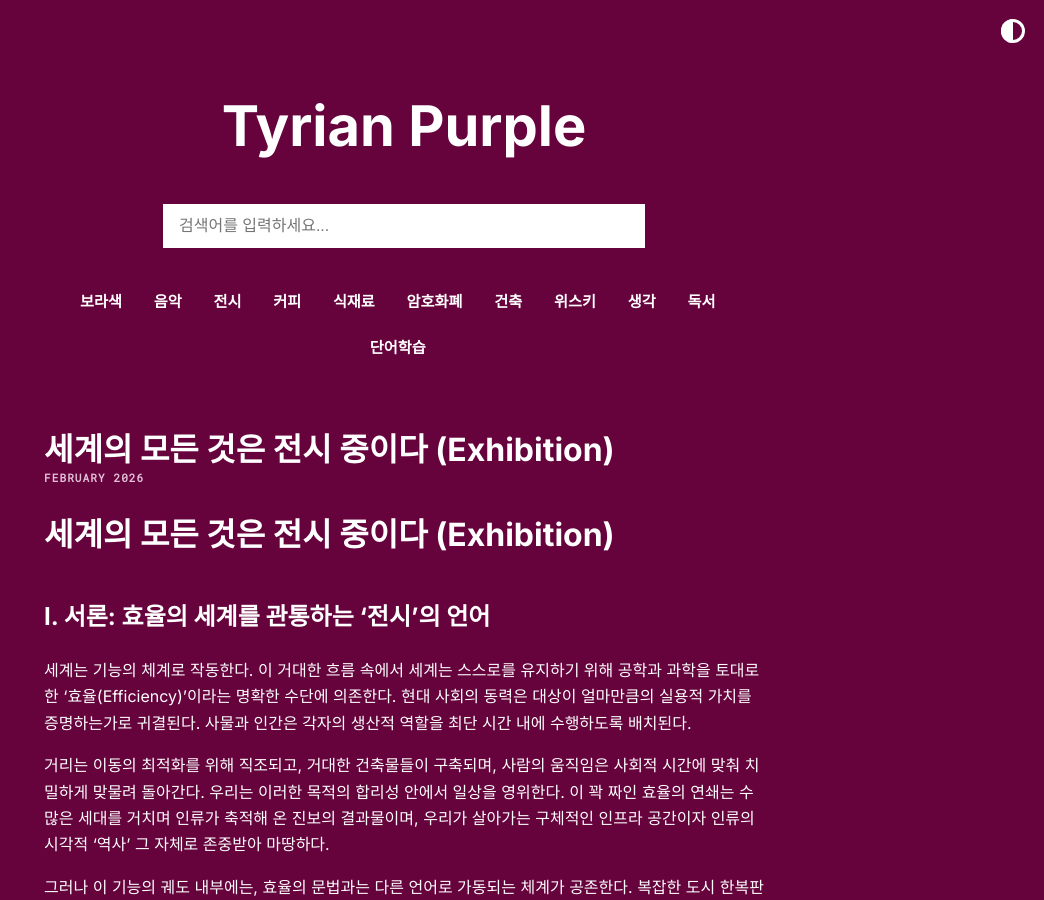
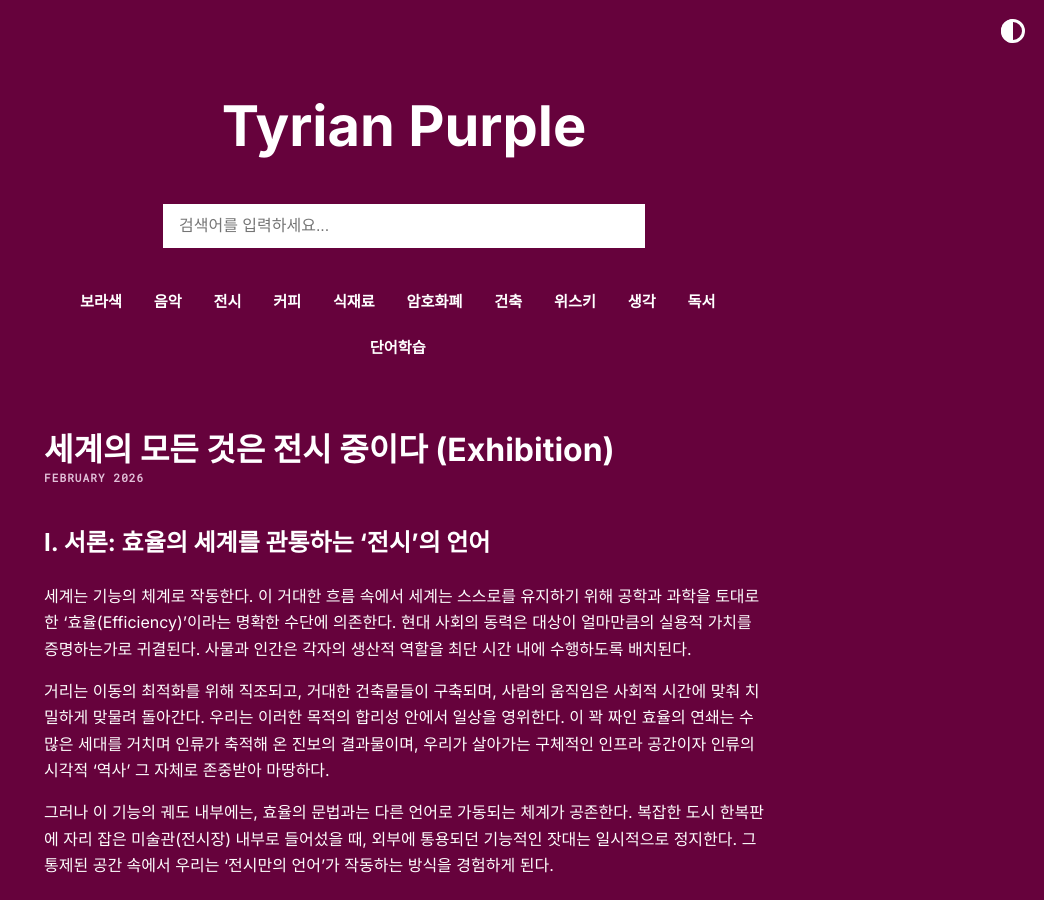
Before and after one commit to borapurpleviolet/borapurpleviolet.github.io, a Jekyll site: the page built from _posts/2026-02-24-world-exhibition.md, in a window 1280 px wide and 900 px high. Shown: the whole window, without its empty margins (236-1280 px from the left). Built offline with Jekyll 4.4.1, drawn with Linux system fonts in a browser that asks for light colours; some web fonts are replaced; comment, search, counter and statistics services are not loaded.

Commit message:
Remove redundant title in body

```diff
--- a/_posts/2026-02-24-world-exhibition.md
+++ b/_posts/2026-02-24-world-exhibition.md
@@ -5,7 +5,6 @@ date: 2026-02-24 13:40:00 +0900
 categories: [생각, 전시]
 ---
 
-# 세계의 모든 것은 전시 중이다 (Exhibition)
 ## Ⅰ. 서론: 효율의 세계를 관통하는 '전시'의 언어
 
 세계는 기능의 체계로 작동한다. 이 거대한 흐름 속에서 세계는 스스로를 유지하기 위해 공학과 과학을 토대로 한 '효율(Efficiency)'이라는 명확한 수단에 의존한다. 현대 사회의 동력은 대상이 얼마만큼의 실용적 가치를 증명하는가로 귀결된다. 사물과 인간은 각자의 생산적 역할을 최단 시간 내에 수행하도록 배치된다.
```
